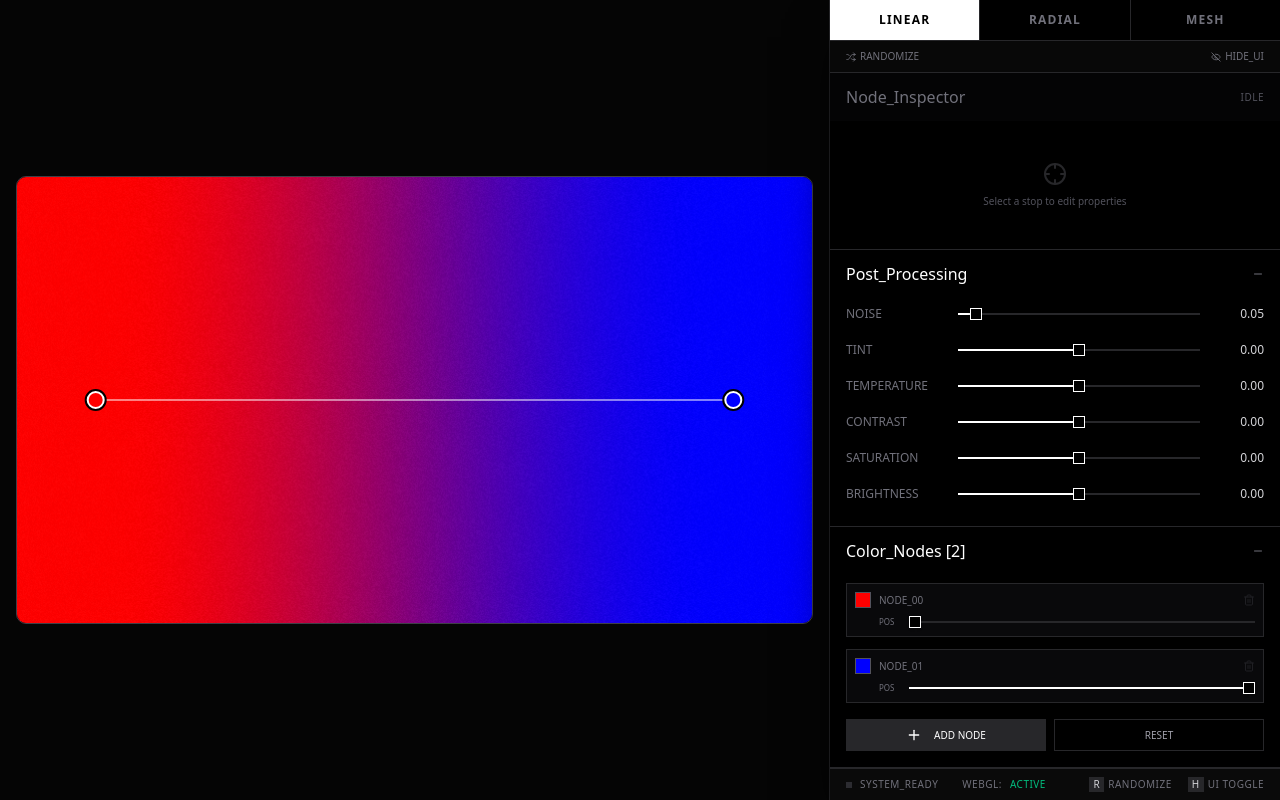
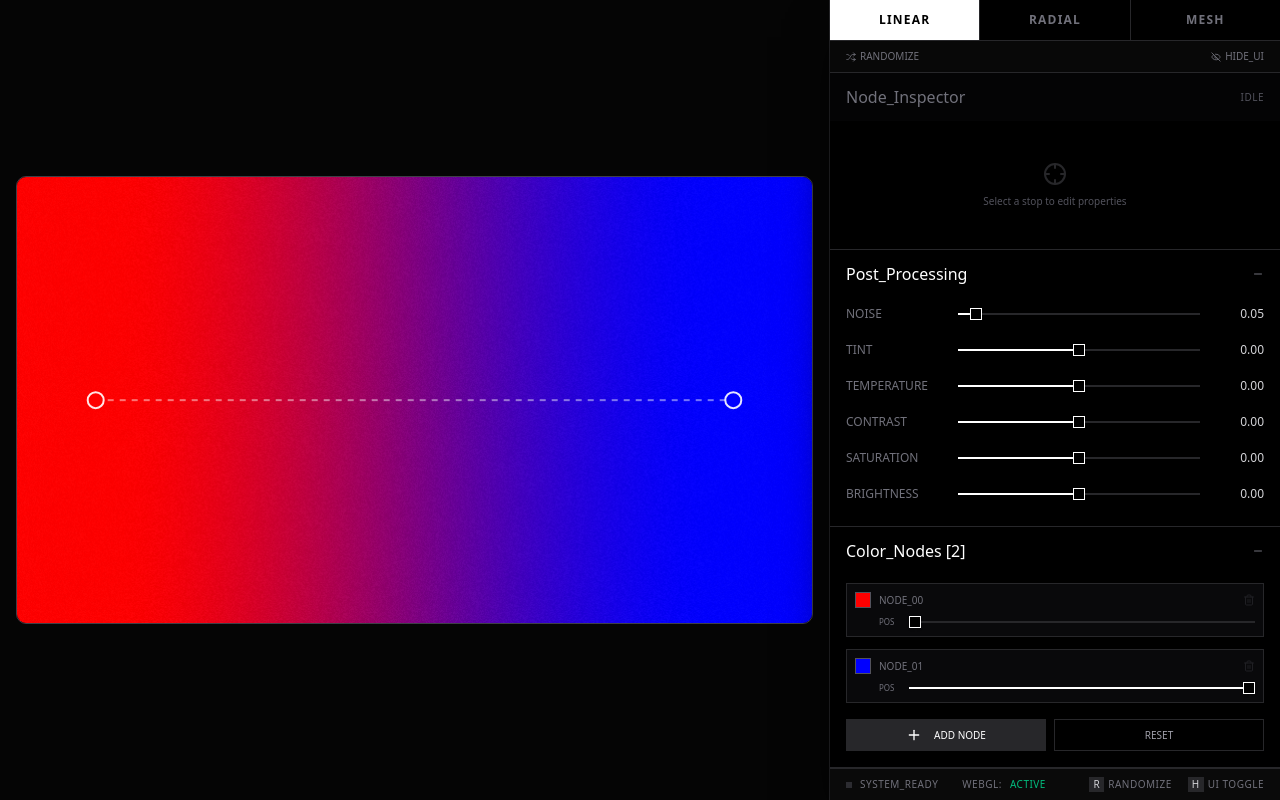
Before and after one commit to prathamranjansingh/coolGradient, a Next.js app: page / in a window 1280 px wide. Built offline with nearby package versions, Linux system fonts and the light colour scheme.

Commit message:
Random color enhanced

```diff
--- a/components/gradient-studio/GradientStudio.tsx
+++ b/components/gradient-studio/GradientStudio.tsx
@@ -9,8 +9,6 @@ import {
   defaultRadialPoints,
   defaultFilters,
 } from "@/lib/constants";
-import { randomColor } from "@/lib/utils";
-// 1. FIX: Import all necessary types
 import { GradientStop, SelectedPoint, RadialPoints } from "@/lib/type";
 
 import { useWebGLRenderer } from "@/hooks/useWebGLRenderer";
@@ -21,6 +19,49 @@ import { Toolbar } from "./Toolbar";
 import { CanvasArea } from "./CanvasArea";
 import { ControlPanel } from "./ControlPanel";
 import { Footer } from "./Footer";
+
+// --- 1. CURATED "PINTEREST" PALETTES ---
+// These are hand-picked to ensure they never look muddy.
+
+const DESIGNER_PALETTES = [
+  // 1. The "Aura" (Soft, dreamy)
+  ["#FF9A9E", "#FECFEF", "#A18CD1", "#FBC2EB"],
+  // 2. "Northern Lights" (Deep mesh)
+  ["#4338CA", "#3B82F6", "#10B981", "#6EE7B7"],
+  // 3. "Sunset Drive" (Orange/Purple/Pink)
+  ["#FF3CAC", "#784BA0", "#2B86C5"],
+  // 4. "Peachy Clean" (Soft beige/orange)
+  ["#FFECD2", "#FCB69F", "#FF9A9E"],
+  // 5. "Acid Rain" (High contrast Y2K)
+  ["#D9F99D", "#22D3EE", "#F472B6", "#818CF8"],
+  // 6. "Deep Space"
+  ["#0F172A", "#334155", "#475569", "#94A3B8"],
+  // 7. "Cotton Candy"
+  ["#D9AFD9", "#97D9E1", "#F8A1D1"],
+  // 8. "Hyper" (SaaS website style)
+  ["#A855F7", "#6366F1", "#3B82F6", "#EC4899"],
+  // 9. "Warm Grain"
+  ["#EAE5C9", "#6CC6CB", "#FF9A8B", "#FF6A88"],
+  // 10. "Midnight Oil"
+  ["#232526", "#414345", "#F43F5E"],
+  // 11. "Kindle" (Warm fire)
+  ["#F5AF19", "#F12711", "#93291E"],
+  // 12. "Sublime"
+  ["#FC5C7D", "#6A82FB"],
+  // 13. "Witching Hour"
+  ["#c31432", "#240b36", "#512a5e"],
+  // 14. "Azure"
+  ["#00c6ff", "#0072ff", "#0f2027"],
+  // 15. "Lush"
+  ["#134E5E", "#71B280", "#D9F99D"],
+];
+
+function getRandomPalette() {
+  const index = Math.floor(Math.random() * DESIGNER_PALETTES.length);
+  return DESIGNER_PALETTES[index];
+}
+
+// --------------------------------------------------------
 
 export default function GradientStudio() {
   const [mode, setMode] = useState<"linear" | "radial" | "mesh">("linear");
@@ -33,7 +74,6 @@ export default function GradientStudio() {
   const [radialPoints, setRadialPoints] = useState(defaultRadialPoints);
   const [filters, setFilters] = useState(defaultFilters);
 
-  // 2. FIX: Strongly type the selectedPoint state
   const [selectedPoint, setSelectedPoint] = useState<SelectedPoint | null>(
     null
   );
@@ -42,22 +82,18 @@ export default function GradientStudio() {
   const [isExporting, setIsExporting] = useState(false);
   const [exportSize, setExportSize] = useState({ width: 1920, height: 1080 });
 
-  // Determine active stops based on mode
   const activeStops = mode === "radial" ? radialStops : linearStops;
   const setActiveStops = mode === "radial" ? setRadialStops : setLinearStops;
 
-  // Deselect point when mode changes
   useEffect(() => {
     setSelectedPoint(null);
   }, [mode]);
 
-  // Memoized Sorting
   const sortedStops = useMemo(
     () => [...activeStops].sort((a, b) => a.position - b.position),
     [activeStops]
   );
 
-  // Memoized Throttled Setters
   const throttledSetLinear = useMemo(() => throttle(setLinearStops, 16), []);
   const throttledSetRadial = useMemo(() => throttle(setRadialStops, 16), []);
   const throttledSetMeshPoints = useMemo(() => throttle(setMeshPoints, 16), []);
@@ -69,7 +105,6 @@ export default function GradientStudio() {
   const activeSetStopsThrottled =
     mode === "radial" ? throttledSetRadial : throttledSetLinear;
 
-  // WebGL Hooks
   const { canvasRef, initWebGL, renderGL, glStatus, glRef, cleanup } =
     useWebGLRenderer(
       useMemo(
@@ -84,7 +119,6 @@ export default function GradientStudio() {
       )
     );
 
-  // Overlay Hooks
   const overlayState = useMemo(
     () => ({
       mode,
@@ -98,7 +132,6 @@ export default function GradientStudio() {
   );
   const { overlayRef, drawOverlay } = useOverlayRenderer();
 
-  // Interaction Hooks
   const { interactionHandlers, getCursor } = useGradientInteractions({
     mode,
     stops: activeStops,
@@ -111,7 +144,6 @@ export default function GradientStudio() {
     setSelectedPoint,
   });
 
-  // Resize Logic
   const resizeCanvases = useCallback(() => {
     if (
       canvasRef.current &&
@@ -147,7 +179,6 @@ export default function GradientStudio() {
     };
   }, [initWebGL, resizeCanvases, cleanup]);
 
-  // Regular Draw Loops
   useEffect(() => {
     if (!isExporting) drawOverlay(overlayState);
   }, [overlayState, drawOverlay, isExporting]);
@@ -164,15 +195,51 @@ export default function GradientStudio() {
     isExporting,
   ]);
 
-  // Actions
+  // --- UPDATED RANDOMIZER (Auto-adjusts stops to match palette) ---
   const randomizeGradient = useCallback(() => {
-    const randomizeColors = <T extends { color: string }>(arr: T[]): T[] =>
-      arr.map((item) => ({ ...item, color: randomColor() }));
+    // A. Pick a curated palette
+    const palette = getRandomPalette();
 
+    // B. Apply to Mesh
     if (mode === "mesh") {
-      setMeshPoints((prevPoints) => randomizeColors(prevPoints));
-    } else {
-      setActiveStops((prevStops) => randomizeColors(prevStops));
+      setMeshPoints((prevPoints) =>
+        prevPoints.map((pt, i) => {
+          const newColor = palette[i % palette.length];
+          // Slight jitter for organic feel
+          const jitter = 0.1;
+          return {
+            ...pt,
+            x: Math.max(
+              0.1,
+              Math.min(0.9, pt.x + (Math.random() - 0.5) * jitter)
+            ),
+            y: Math.max(
+              0.1,
+              Math.min(0.9, pt.y + (Math.random() - 0.5) * jitter)
+            ),
+            color: newColor,
+          };
+        })
+      );
+      // Auto-add noise for texture
+      setFilters((prev) => ({ ...prev, noise: 0.15 }));
+    }
+
+    // C. Apply to Linear/Radial (FIXED)
+    else {
+      // Create NEW stops based on the palette length
+      // This ensures we see ALL the colors in the curated palette
+      const newStops: GradientStop[] = palette.map((color, i) => ({
+        id: crypto.randomUUID(),
+        // Distribute evenly: 0, 0.33, 0.66, 1.0
+        position: i / (palette.length - 1),
+        color: color,
+        x: 0.5, // Default for radial (unused in linear but required by type)
+        y: 0.5,
+        intensity: 1,
+      }));
+
+      setActiveStops(newStops);
     }
   }, [mode, setActiveStops]);
 
@@ -180,16 +247,13 @@ export default function GradientStudio() {
     (key: string, value: any) => {
       if (!selectedPoint) return;
 
-      // 1. MESH Logic
       if (selectedPoint.type === "mesh") {
         setMeshPoints((prevPoints) =>
           prevPoints.map((pt, idx) =>
             idx === selectedPoint.index ? { ...pt, [key]: value } : pt
           )
         );
-      }
-      // 2. LINEAR/RADIAL STOP Logic
-      else if (
+      } else if (
         selectedPoint.type === "linear-stop" ||
         selectedPoint.type === "radial-stop" ||
         selectedPoint.type === "linear"
@@ -199,13 +263,8 @@ export default function GradientStudio() {
             idx === selectedPoint.index ? { ...st, [key]: value } : st
           )
         );
-      }
-      // 3. RADIAL CONTROL POINT Logic (Center/Focus)
-      else if (selectedPoint.type === "radial") {
-        // 3. FIX: Explicitly cast point to keyof RadialPoints
-        // This tells TS: "Trust me, this string is either 'center' or 'focus'"
+      } else if (selectedPoint.type === "radial") {
         const pointKey = selectedPoint.point as keyof RadialPoints;
-
         setRadialPoints((prev) => ({
           ...prev,
           [pointKey]: {
@@ -285,7 +344,6 @@ export default function GradientStudio() {
       transition={{ duration: 0.5 }}
       className="flex flex-col lg:flex-row h-screen w-full overflow-hidden font-mono"
     >
-      {/* Left: Fixed Canvas */}
       <div className="relative w-full h-[50vh] lg:h-full lg:flex-1 bg-[#050505] flex items-center justify-center overflow-hidden border-b lg:border-b-0 lg:border-r border-zinc-800">
         <CanvasArea
           canvasRef={canvasRef}
@@ -297,7 +355,6 @@ export default function GradientStudio() {
         />
       </div>
 
-      {/* Right: Scrollable Controls */}
       <div className="w-full lg:w-[400px] xl:w-[450px] h-[50vh] lg:h-full flex flex-col bg-black z-20 shadow-2xl shadow-black">
         <Toolbar
           mode={mode}
--- a/hooks/useOverlayRenderer.ts
+++ b/hooks/useOverlayRenderer.ts
@@ -1,31 +1,46 @@
 import { useRef, useCallback } from "react";
+import {
+  GradientMode,
+  GradientStop,
+  MeshPoint,
+  RadialPoints,
+  SelectedPoint,
+} from "@/lib/type";
 
 type OverlayState = {
-  mode: "linear" | "radial" | "mesh";
-  stops: any[];
-  sortedStops: any[];
-  meshPoints: any[];
-  radialPoints: any;
-  selectedPoint: any;
+  mode: GradientMode;
+  stops: GradientStop[];
+  sortedStops: GradientStop[];
+  meshPoints: MeshPoint[];
+  radialPoints: RadialPoints;
+  selectedPoint: SelectedPoint | null;
 };
 
 export function useOverlayRenderer() {
-  const overlayRef = useRef<HTMLCanvasElement | null>(null);
+  const overlayRef = useRef<HTMLCanvasElement>(null);
 
   const drawOverlay = useCallback((state: OverlayState) => {
-    const canvas = overlayRef.current;
-    if (!canvas) return;
+    const overlay = overlayRef.current;
+    if (!overlay) return;
 
-    const ctx = canvas.getContext("2d");
+    const ctx = overlay.getContext("2d");
     if (!ctx) return;
 
+    const container = overlay.parentElement?.getBoundingClientRect();
+    if (!container || container.width === 0) return;
+
+    ctx.setTransform(1, 0, 0, 1, 0, 0);
+    ctx.clearRect(0, 0, overlay.width, overlay.height);
+
     const dpr = window.devicePixelRatio || 1;
-    const width = canvas.width / dpr;
-    const height = canvas.height / dpr;
+    ctx.setTransform(dpr, 0, 0, dpr, 0, 0);
 
-    ctx.clearRect(0, 0, canvas.width, canvas.height);
     ctx.save();
-    ctx.scale(dpr, dpr);
+
+    ctx.beginPath();
+    ctx.rect(0, 0, container.width, container.height);
+
+    ctx.clip();
 
     const {
       mode,
@@ -36,116 +51,121 @@ export function useOverlayRenderer() {
       selectedPoint,
     } = state;
 
-    // Helper to draw a point with the correct color
-    const drawPoint = (
-      x: number,
-      y: number,
-      color: string,
-      isSelected: boolean,
-      size: number = 8
-    ) => {
-      const px = x * width;
-      const py = y * height;
+    const toX = (x: number) => x * container.width;
+    const toY = (y: number) => y * container.height;
 
-      // Outer ring (white or selection color)
+    ctx.lineWidth = 2;
+    ctx.font = "11px sans-serif";
+
+    if (mode === "linear") {
+      const start = sortedStops[0];
+      const end = sortedStops[sortedStops.length - 1];
+      if (!start || !end) return;
+
+      ctx.strokeStyle = "rgba(255,255,255,0.45)";
+      ctx.setLineDash([6, 6]);
       ctx.beginPath();
-      ctx.arc(px, py, size, 0, Math.PI * 2);
-      ctx.fillStyle = isSelected ? "#3b82f6" : "#ffffff";
-      ctx.fill();
-      ctx.strokeStyle = "#000000";
-      ctx.lineWidth = 2;
+      ctx.moveTo(toX(start.x), toY(start.y));
+      ctx.lineTo(toX(end.x), toY(end.y));
       ctx.stroke();
+      ctx.setLineDash([]);
 
-      // Inner circle (actual color)
+      const dir = { x: end.x - start.x, y: end.y - start.y };
+      for (let i = 0; i < stops.length; i++) {
+        const s = stops[i];
+        const px = start.x + dir.x * s.position;
+        const py = start.y + dir.y * s.position;
+        const cx = toX(px);
+        const cy = toY(py);
+        const isSel =
+          (selectedPoint?.type === "linear-stop" ||
+            selectedPoint?.type === "linear") &&
+          selectedPoint?.index === i;
+        ctx.beginPath();
+        ctx.arc(cx, cy, isSel ? 12 : 8, 0, Math.PI * 2);
+        ctx.fillStyle = s.color;
+        ctx.fill();
+        ctx.strokeStyle = isSel ? "#fff" : "rgba(255,255,255,0.9)";
+        ctx.lineWidth = isSel ? 3 : 2;
+        ctx.stroke();
+      }
+    } else if (mode === "radial") {
+      const c = radialPoints.center;
+      const f = radialPoints.focus;
+      const centerX = toX(c.x);
+      const centerY = toY(c.y);
+      const maxRpx =
+        Math.hypot(
+          (f.x - c.x) * container.width,
+          (f.y - c.y) * container.height
+        ) * 2.5;
+
+      ctx.strokeStyle = "rgba(255,255,255,0.25)";
+      ctx.setLineDash([6, 6]);
       ctx.beginPath();
-      ctx.arc(px, py, size - 3, 0, Math.PI * 2);
-      ctx.fillStyle = color;
-      ctx.fill();
-    };
+      ctx.arc(centerX, centerY, Math.max(6, maxRpx), 0, Math.PI * 2);
+      ctx.stroke();
+      ctx.setLineDash([]);
 
-    if (mode === "mesh") {
-      // Draw mesh points with their colors
-      meshPoints.forEach((p: any, i: number) => {
-        const isSelected =
-          selectedPoint?.type === "mesh" && selectedPoint?.index === i;
-        drawPoint(p.x, p.y, p.color, isSelected, 10);
-      });
-    } else if (mode === "radial") {
-      // Draw radial center and focus with their colors
-      const center = radialPoints.center;
-      const focus = radialPoints.focus;
-
-      if (center) {
-        const isCenterSelected =
-          selectedPoint?.type === "radial" && selectedPoint?.point === "center";
-        drawPoint(center.x, center.y, center.color, isCenterSelected, 10);
+      for (let i = 0; i < stops.length; i++) {
+        const s = stops[i];
+        const r = s.position * maxRpx;
+        const cx = centerX + r;
+        const cy = centerY;
+        const isSel =
+          selectedPoint?.type === "radial-stop" && selectedPoint?.index === i;
+        ctx.beginPath();
+        ctx.arc(cx, cy, isSel ? 12 : 8, 0, Math.PI * 2);
+        ctx.fillStyle = s.color;
+        ctx.fill();
+        ctx.strokeStyle = isSel ? "#fff" : "rgba(255,255,255,0.9)";
+        ctx.lineWidth = isSel ? 3 : 2;
+        ctx.stroke();
       }
 
-      if (focus) {
-        const isFocusSelected =
-          selectedPoint?.type === "radial" && selectedPoint?.point === "focus";
-        drawPoint(focus.x, focus.y, focus.color, isFocusSelected, 10);
-      }
+      ["center", "focus"].forEach((k) => {
+        const p = radialPoints[k as keyof typeof radialPoints];
+        const cx = toX(p.x);
+        const cy = toY(p.y);
+        const isSel =
+          selectedPoint?.type === "radial" && selectedPoint?.point === k;
+        ctx.beginPath();
+        ctx.arc(cx, cy, isSel ? 12 : 8, 0, Math.PI * 2);
+        ctx.fillStyle =
+          k === "center"
+            ? sortedStops[0]?.color ?? "#fff"
+            : sortedStops[sortedStops.length - 1]?.color ?? "#fff";
+        ctx.fill();
+        ctx.strokeStyle = isSel ? "#fff" : "rgba(255,255,255,0.9)";
+        ctx.lineWidth = isSel ? 3 : 2;
+        ctx.stroke();
+      });
+    } else if (mode === "mesh") {
+      meshPoints.forEach((p, i) => {
+        const cx = toX(p.x);
+        const cy = toY(p.y);
+        const rpx = p.radius * Math.min(container.width, container.height);
+        const isSel =
+          selectedPoint?.type === "mesh" && selectedPoint?.index === i;
 
-      // Draw radial stops on the radius
-      if (center && focus) {
-        const centerX = center.x * width;
-        const centerY = center.y * height;
-        const maxRpx =
-          Math.hypot(
-            (focus.x - center.x) * width,
-            (focus.y - center.y) * height
-          ) * 2.5 || 0.001;
-
-        stops.forEach((s: any, i: number) => {
-          const r = s.position * maxRpx;
-          const sx = centerX + r;
-          const sy = centerY;
-          const isSelected =
-            selectedPoint?.type === "radial-stop" && selectedPoint?.index === i;
-
-          // Convert canvas coordinates back to normalized coordinates for drawPoint
-          drawPoint(sx / width, sy / height, s.color, isSelected, 8);
-        });
-
-        // Draw radius line
         ctx.beginPath();
-        ctx.moveTo(centerX, centerY);
-        ctx.lineTo(centerX + maxRpx, centerY);
-        ctx.strokeStyle = "rgba(255, 255, 255, 0.3)";
+        // This arc is also clipped
+        ctx.arc(cx, cy, rpx, 0, Math.PI * 2);
+        ctx.strokeStyle = "rgba(255,255,255,0.2)";
+        ctx.setLineDash([4, 4]);
         ctx.lineWidth = 1;
-        ctx.setLineDash([5, 5]);
         ctx.stroke();
         ctx.setLineDash([]);
-      }
-    } else {
-      // Linear gradient
-      const start = sortedStops[0];
-      const end = sortedStops[sortedStops.length - 1];
 
-      if (start && end) {
-        // Draw line
         ctx.beginPath();
-        ctx.moveTo(start.x * width, start.y * height);
-        ctx.lineTo(end.x * width, end.y * height);
-        ctx.strokeStyle = "rgba(255, 255, 255, 0.5)";
-        ctx.lineWidth = 2;
+        ctx.arc(cx, cy, isSel ? 12 : 8, 0, Math.PI * 2);
+        ctx.fillStyle = p.color;
+        ctx.fill();
+        ctx.strokeStyle = isSel ? "#fff" : "rgba(255,255,255,0.9)";
+        ctx.lineWidth = isSel ? 3 : 2;
         ctx.stroke();
-
-        // Draw all stops with their colors
-        stops.forEach((s: any, i: number) => {
-          const isEndpoint = s === start || s === end;
-          const isSelected =
-            (selectedPoint?.type === "linear" && selectedPoint?.index === i) ||
-            (selectedPoint?.type === "linear-stop" &&
-              selectedPoint?.index === i);
-
-          const size = isEndpoint ? 10 : 8;
-          drawPoint(s.x, s.y, s.color, isSelected, size);
-        });
-      }
+      });
     }
-
     ctx.restore();
   }, []);
 
```
